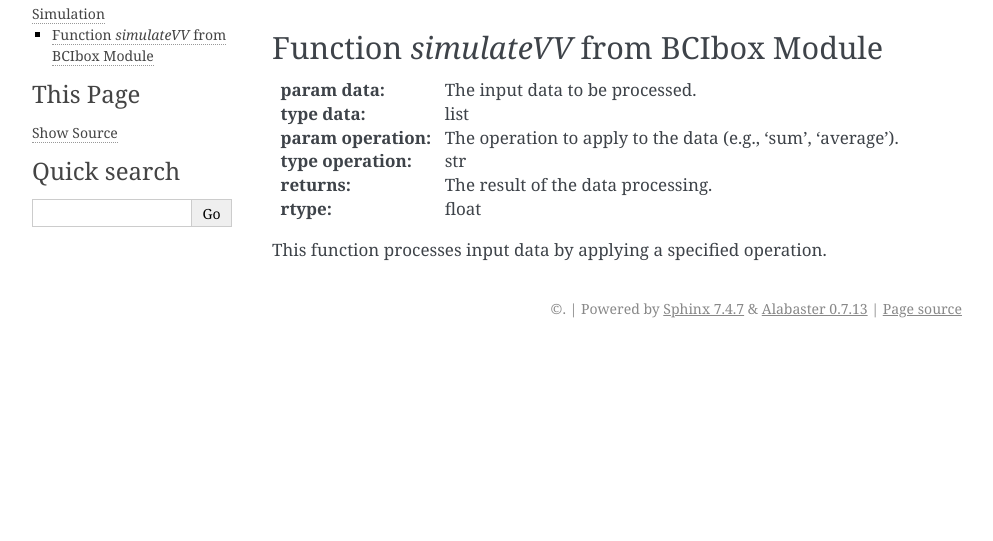
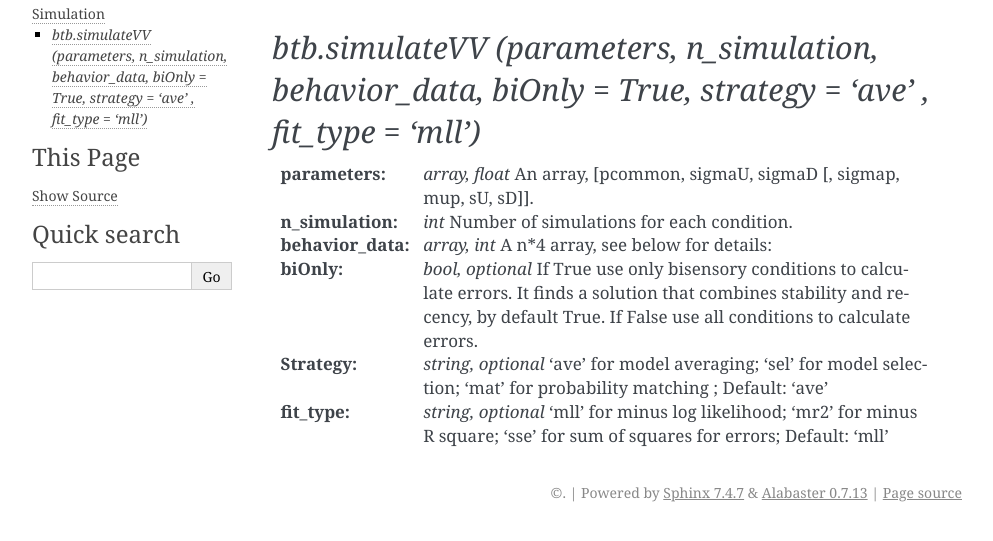
Before and after one commit to evans1112/bcitoolboxrmd, a Sphinx documentation site: the page built from docs/API/simulation.rst, in a window 1280 px wide, cut to the strip 200-741 px from the top of the page. Shown: the whole strip, without its empty margins (148-1141 px from the left). Built offline with Sphinx 7.4.7, drawn with Linux system fonts in a browser that asks for light colours.

Commit message:
Update simulation.rst

```diff
--- a/docs/API/simulation.rst
+++ b/docs/API/simulation.rst
@@ -16,14 +16,14 @@ Simulation
    This function processes input data by applying a specified operation.
 
 
-Function `simulateVV` from BCIbox Module
+`btb.simulateVV (parameters, n_simulation, behavior_data, biOnly = True, strategy = 'ave' , fit_type = 'mll')`
 -----------------------------------------
 
-:param data: The input data to be processed.
-:type data: list
-:param operation: The operation to apply to the data (e.g., 'sum', 'average').
-:type operation: str
-:returns: The result of the data processing.
-:rtype: float
+:parameters: `array, float` An array, [pcommon, sigmaU, sigmaD [, sigmap, mup, sU, sD]].
+:n_simulation: `int` Number of simulations for each condition.
+:behavior_data: `array, int`  A n*4 array, see below for details:
 
-This function processes input data by applying a specified operation.
+:biOnly: `bool, optional`  If True use only bisensory conditions to calculate errors. It finds a solution that combines stability and recency, by default True. If False use all conditions to calculate errors.
+:Strategy: `string, optional` ‘ave’ for model averaging; ‘sel’ for model selection; ‘mat’ for probability matching ; Default: ‘ave’
+
+:fit_type: `string, optional`  ‘mll’ for minus log likelihood; ‘mr2’ for minus R square; ‘sse’ for sum of squares for errors; Default: ‘mll’
```
